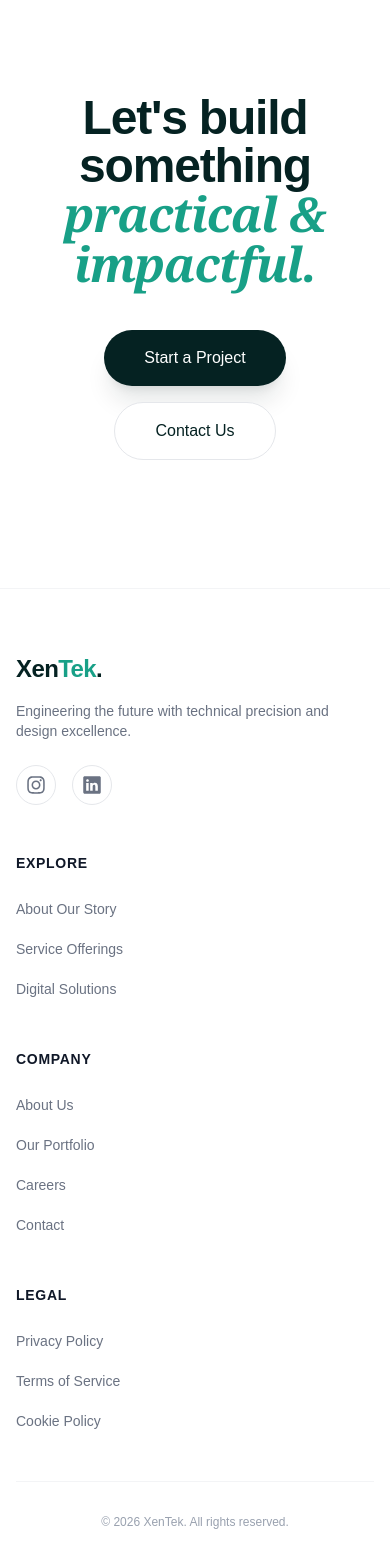
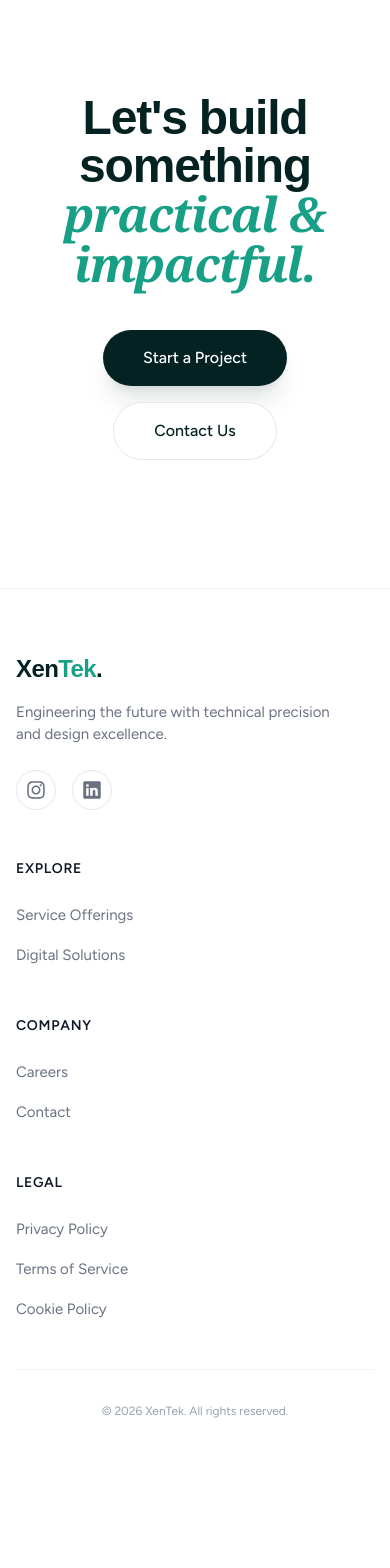
Before and after one commit to AamirAbdullahKhan1/xentek-main, a React (Vite) app: page / in a window 390 px wide. Shown: the part 8477-10045 px from the top of the page. After the commit the page ends 9945 px from the top, so only its background shows below. Built offline with nearby package versions, Linux system fonts and the light colour scheme.

Commit message:
footer work

```diff
--- a/src/components/home/Cta.tsx
+++ b/src/components/home/Cta.tsx
@@ -29,13 +29,13 @@ export const Cta = () => {
         >
           <Link
             to="/contact"
-            className="bg-xentek-dark text-white px-10 py-4 rounded-full font-medium hover:bg-xentek-accent transition-all duration-300 shadow-xl shadow-xentek-dark/10"
+            className="bg-xentek-dark font-figtree text-white px-10 py-4 rounded-full font-medium hover:bg-xentek-accent transition-all duration-300 shadow-xl shadow-xentek-dark/10"
           >
             Start a Project
           </Link>
           <Link
             to="/contact"
-            className="bg-white text-xentek-dark border border-gray-200 px-10 py-4 rounded-full font-medium hover:border-xentek-dark transition-all duration-300"
+            className="bg-white text-xentek-dark font-figtree border border-gray-200 px-10 py-4 rounded-full font-medium hover:border-xentek-dark transition-all duration-300"
           >
             Contact Us
           </Link>
--- a/src/components/layout/Footer.tsx
+++ b/src/components/layout/Footer.tsx
@@ -12,7 +12,7 @@ export const Footer = () => {
             <Link to="/" className="inline-block mb-4">
               <span className="text-2xl font-bold text-xentek-dark tracking-tight">Xen<span className="text-xentek-accent">Tek</span>.</span>
             </Link>
-            <p className="text-sm text-gray-500 mb-6 max-w-xs">
+            <p className="text-[15px] font-figtree text-gray-500 mb-6 max-w-xs">
               Engineering the future with technical precision and design excellence.
             </p>
             <div className="flex space-x-4">
@@ -26,37 +26,37 @@ export const Footer = () => {
           </div>
 
           <div>
-            <h4 className="font-semibold text-gray-900 mb-6 text-sm uppercase tracking-wider">Explore</h4>
+            <h4 className="font-semibold font-figtree text-gray-900 mb-6 text-[14px] uppercase tracking-wider">Explore</h4>
             <ul className="space-y-4">
-              <li><Link to="/about" className="text-sm text-gray-500 hover:text-xentek-accent transition-colors">About Our Story</Link></li>
-              <li><Link to="/services" className="text-sm text-gray-500 hover:text-xentek-accent transition-colors">Service Offerings</Link></li>
-              <li><Link to="/solutions" className="text-sm text-gray-500 hover:text-xentek-accent transition-colors">Digital Solutions</Link></li>
+              {/* <li><Link to="/about" className="text-[15px] font-figtree text-gray-500 hover:text-xentek-accent transition-colors">About Our Story</Link></li> */}
+              <li><Link to="/services" className="text-[15px] font-figtree text-gray-500 hover:text-xentek-accent transition-colors">Service Offerings</Link></li>
+              <li><Link to="/solutions" className="text-[15px] font-figtree text-gray-500 hover:text-xentek-accent transition-colors">Digital Solutions</Link></li>
             </ul>
           </div>
 
           <div>
-            <h4 className="font-semibold text-gray-900 mb-6 text-sm uppercase tracking-wider">Company</h4>
+            <h4 className="font-semibold font-figtree text-gray-900 mb-6 text-[14px] uppercase tracking-wider">Company</h4>
             <ul className="space-y-4">
-              <li><Link to="/about" className="text-sm text-gray-500 hover:text-xentek-accent transition-colors">About Us</Link></li>
-              <li><Link to="/portfolio" className="text-sm text-gray-500 hover:text-xentek-accent transition-colors">Our Portfolio</Link></li>
-              <li><Link to="/careers" className="text-sm text-gray-500 hover:text-xentek-accent transition-colors">Careers</Link></li>
-              <li><Link to="/contact" className="text-sm text-gray-500 hover:text-xentek-accent transition-colors">Contact</Link></li>
+              {/* <li><Link to="/about" className="text-[15px] font-figtree text-gray-500 hover:text-xentek-accent transition-colors">About Us</Link></li> */}
+              {/*<li><Link to="/portfolio" className="text-[15px] font-figtree text-gray-500 hover:text-xentek-accent transition-colors">Our Portfolio</Link></li>*/}
+               <li><Link to="/careers" className="text-[15px] font-figtree text-gray-500 hover:text-xentek-accent transition-colors">Careers</Link></li>
+              <li><Link to="/contact" className="text-[15px] font-figtree text-gray-500 hover:text-xentek-accent transition-colors">Contact</Link></li>
             </ul>
           </div>
 
           <div>
-            <h4 className="font-semibold text-gray-900 mb-6 text-sm uppercase tracking-wider">Legal</h4>
+            <h4 className="font-semibold font-figtree text-gray-900 mb-6 text-[14px] uppercase tracking-wider">Legal</h4>
             <ul className="space-y-4">
-              <li><Link to="/privacy" className="text-sm text-gray-500 hover:text-xentek-accent transition-colors">Privacy Policy</Link></li>
-              <li><Link to="/terms" className="text-sm text-gray-500 hover:text-xentek-accent transition-colors">Terms of Service</Link></li>
-              <li><Link to="/cookies" className="text-sm text-gray-500 hover:text-xentek-accent transition-colors">Cookie Policy</Link></li>
+              <li><Link to="/privacy" className="text-[15px] font-figtree text-gray-500 hover:text-xentek-accent transition-colors">Privacy Policy</Link></li>
+              <li><Link to="/terms" className="text-[15px] font-figtree text-gray-500 hover:text-xentek-accent transition-colors">Terms of Service</Link></li>
+              <li><Link to="/cookies" className="text-[15px] font-figtree text-gray-500 hover:text-xentek-accent transition-colors">Cookie Policy</Link></li>
             </ul>
           </div>
 
         </div>
 
         <div className="pt-8 border-t border-gray-100 flex flex-col md:flex-row justify-between items-center">
-          <p className="text-xs text-gray-400 mb-4 md:mb-0">
+          <p className="text-[12px] font-figtree text-gray-400 mb-4 md:mb-0">
             &copy; {new Date().getFullYear()} XenTek. All rights reserved.
           </p>
         </div>
```
